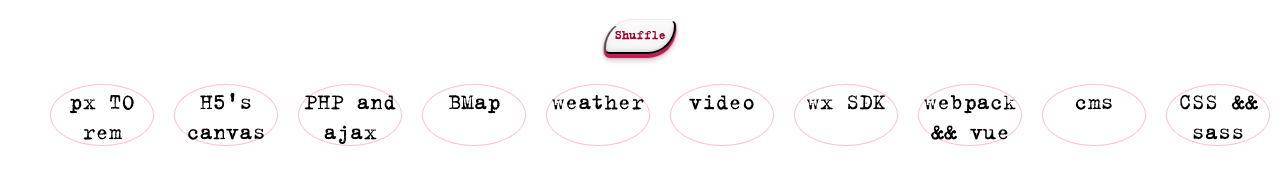
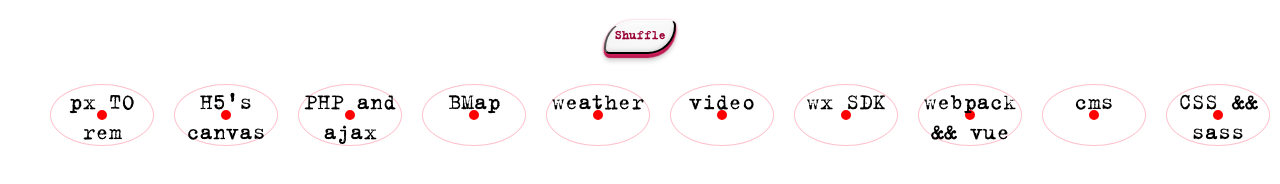
Before and after one commit to sxq13579/xqshen, a plain HTML site: page html/index.html in a window 1280 px wide. Drawn offline with nearby package versions, Linux system fonts and the light colour scheme.

Commit message:
画出点了

```diff
--- a/html/index.html
+++ b/html/index.html
@@ -27,9 +27,11 @@
         overflow: hidden;
     }
     #tree {
-      position: absolute;
+      position: fixed;
       top: 0;
+      bottom: 0;
       left: 0;
+      right: 0;
       width: 100%;
       height: 100%;
       z-index: -1;
@@ -52,6 +54,7 @@
         display: flex;
     }
     #flip-list li {
+        position: relative;
         width: 9%;
         margin: 10px;
         font-size: 24px;
@@ -77,8 +80,8 @@
         <transition-group name="flip-list" tag="ul">
             <li v-for="item in items" v-bind:key="item">{{ item }}</li>
         </transition-group>
-        <canvas id="tree"></canvas>
     </div>
+    <canvas id="tree"></canvas>
     <script src="../js/vue.js"></script>
     <script src="https://cdnjs.cloudflare.com/ajax/libs/lodash.js/4.14.1/lodash.min.js"></script>
     <script>
@@ -87,13 +90,46 @@
         data: {
             show: true,
             items: ['px TO rem', 'H5\'s canvas', 'PHP and ajax','BMap', 'weather', 'video', 'wx SDK', 'webpack && vue', 'cms', 'CSS && sass'],
-            number: 1,
-            family: []
+            liItems: [],
+            width: window.innerWidth,
+            height: window.innerHeight,
+            canvas: document.getElementById("tree")
         },
         mounted() {
-            // this.drawCanvas()
+            this.$nextTick(() => {
+                this.canvas.width = this.width;
+                this.canvas.height = this.height;
+                this.pageInit();
+                // this.drawCanvas()
+            })
         },
         methods: {
+            pageInit: function() {
+                let that = this;
+                document.querySelectorAll('#flip-list li').forEach(function(item) {
+                    let pointX = item.offsetLeft + item.offsetWidth / 2;
+                    let pointY = item.offsetTop + item.offsetHeight / 2;
+                    console.log(pointX, pointY);
+                    that.liItems.push({
+                        x: pointX,
+                        y: pointY
+                    });
+                    that.drawPoints(pointX, pointY);
+                })
+                console.log(this.liItems);
+            },
+            drawPoints (pointX, pointY) {
+                let cxt = document.getElementById("tree").getContext("2d");
+                // context.save();
+                cxt.fillStyle = '#f00';
+                cxt.beginPath();
+                cxt.moveTo(pointX, pointY);
+                // 图形是依靠在各个坐标处画出的圆形组合而成
+                cxt.arc(pointX, pointY, 5, 0, 2 * Math.PI, true);
+                cxt.closePath();
+                cxt.fill();
+                // cxt.restore();
+            },
             shuffle: function() {
                 this.items = _.shuffle(this.items)
             },
@@ -114,7 +150,6 @@
                     this.generation = 0;
                     this.distance = 0;
                 };
-
                 Branch.prototype = {
                     // 主要的处理过程发生在这里
                     process: function() {
@@ -201,13 +236,11 @@
                             branches.remove(this);
                         }
                     }
-                };
-
+                }
                 var BranchCollection = function() {
                     this.branches = [];
                     this.canvas = canvas;
-                }
-
+                };
                 BranchCollection.prototype = {
                     add: function(branch) {
                         this.branches.push(branch);
@@ -226,7 +259,6 @@
                                 this.branches.splice(b, 1);
                     }
                 }
-
                 var width = window.innerWidth;
                 var height = window.innerHeight;
                 var canvas = document.getElementById("tree");
```
